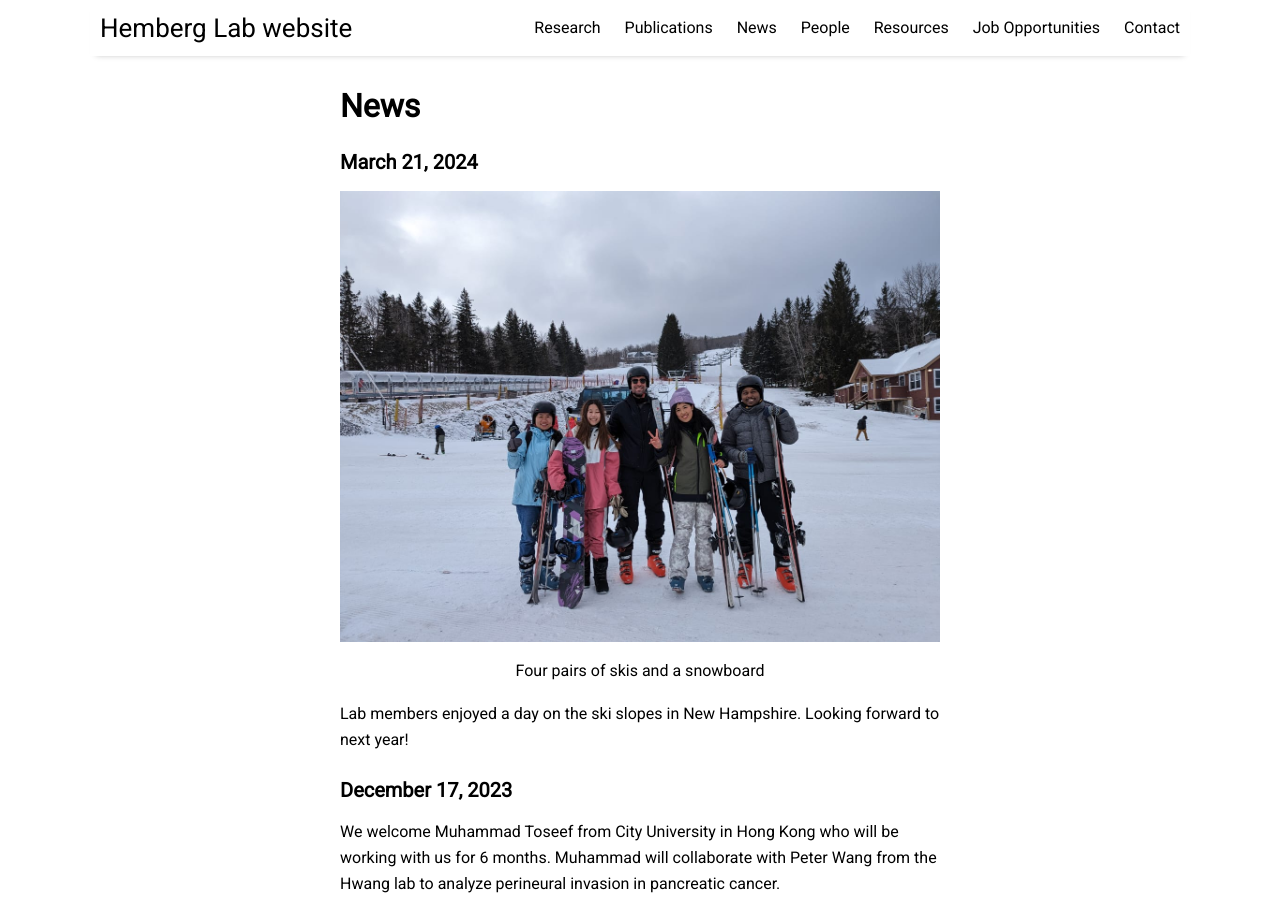
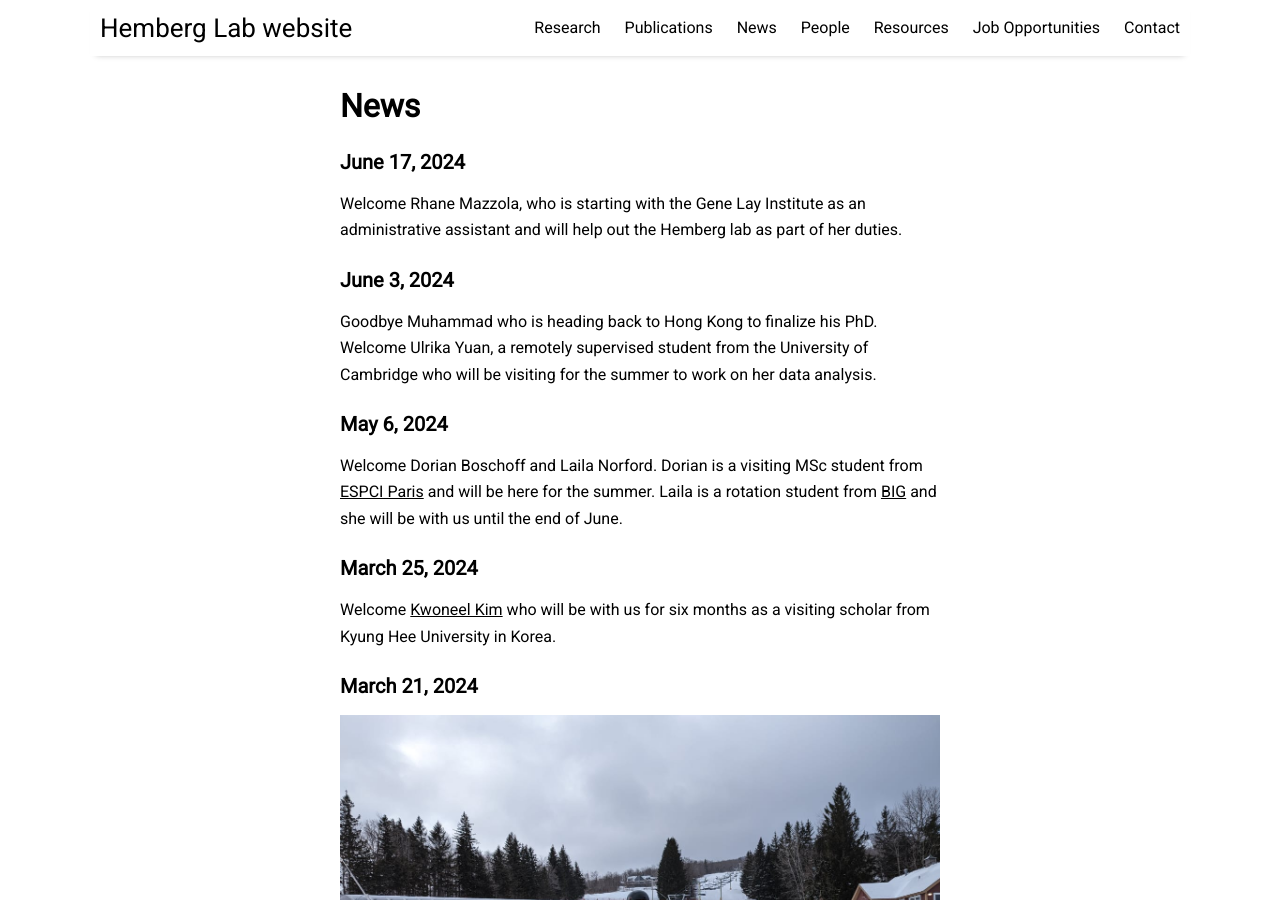
Before and after one commit to jaewon-cho/sdfasdf2dscf34fad.github.io, a Jekyll site: the page built from pages/news.md, in a window 1280 px wide and 900 px high. Built offline with Jekyll 4.4.1, drawn with Linux system fonts in a browser that asks for light colours; nearby versions of some CDN libraries.

```diff
--- a/pages/news.md
+++ b/pages/news.md
@@ -3,6 +3,22 @@ layout: page
 title: News
 permalink: /news
 ---
+
+### June 17, 2024
+
+Welcome Rhane Mazzola, who is starting with the Gene Lay Institute as an administrative assistant and will help out the Hemberg lab as part of her duties.
+
+### June 3, 2024
+
+Goodbye Muhammad who is heading back to Hong Kong to finalize his PhD. Welcome Ulrika Yuan, a remotely supervised student from the University of Cambridge who will be visiting for the summer to work on her data analysis.
+
+### May 6, 2024
+
+Welcome Dorian Boschoff and Laila Norford. Dorian is a visiting MSc student from [ESPCI Paris](https://www.espci.psl.eu/en/) and will be here for the summer. Laila is a rotation student from [BIG](https://dbmi.hms.harvard.edu/education/phd-program/big-phd-track) and she will be with us until the end of June.
+
+### March 25, 2024
+
+Welcome [Kwoneel Kim](https://khu.elsevierpure.com/en/persons/kwoneel-kim) who will be with us for six months as a visiting scholar from Kyung Hee University in Korea.
 
 ### March 21, 2024
 
```
Also changed, not shown: pages/people.md (+7 -4 lines), pages/publications.md (+4 -0 lines).
